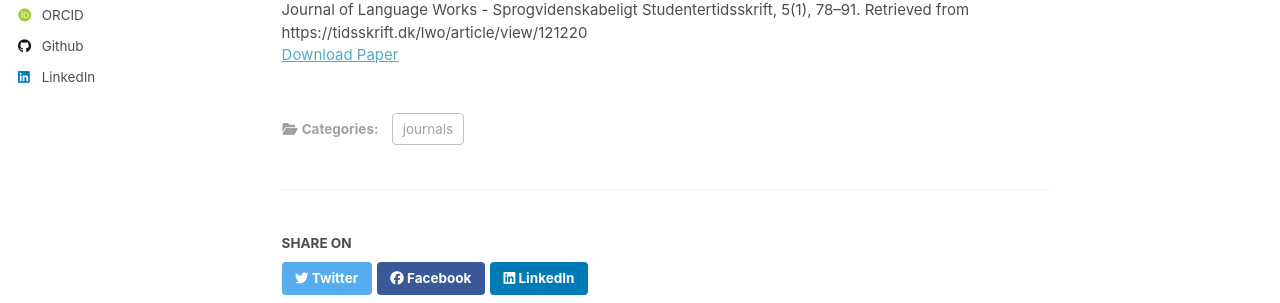
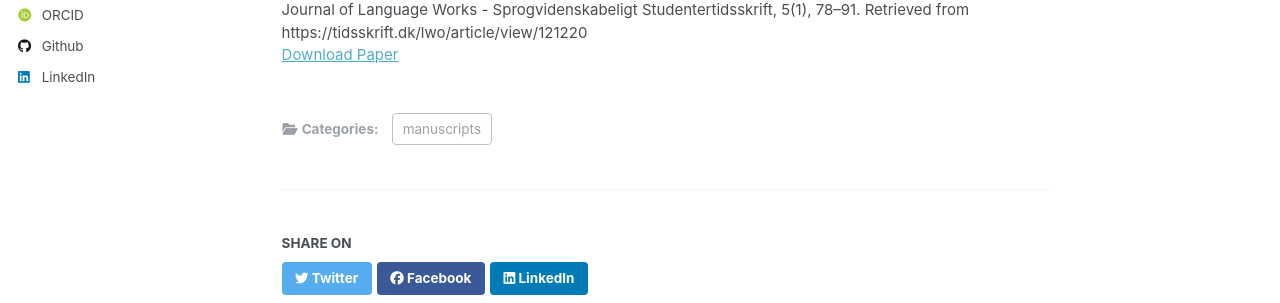
Before and after one commit to jhrystrom/jhrystrom.github.io, a Jekyll site: the page built from _publications/2020-seiz-matters.md, in a window 1280 px wide and 1276 px high. Shown: the part 485-788 px from the top of the window. Built offline with Jekyll 4.4.1, drawn with Linux system fonts in a browser that asks for light colours; some web fonts are replaced.

Commit message:
update info

```diff
--- a/_publications/2020-seiz-matters.md
+++ b/_publications/2020-seiz-matters.md
@@ -1,7 +1,7 @@
 ---
 title: "The Danish Gigaword Corpus"
 collection: publications
-category: journals
+category: manuscripts
 permalink: /publication/2020-seiz-matters
 excerpt: 'How to use epidemiological models to measure the spread of new words on Twitter.'
 date: 2021-07-21
```
Also changed, not shown: _publications/2021-danish-gigaword.md (+1 -1 lines).
